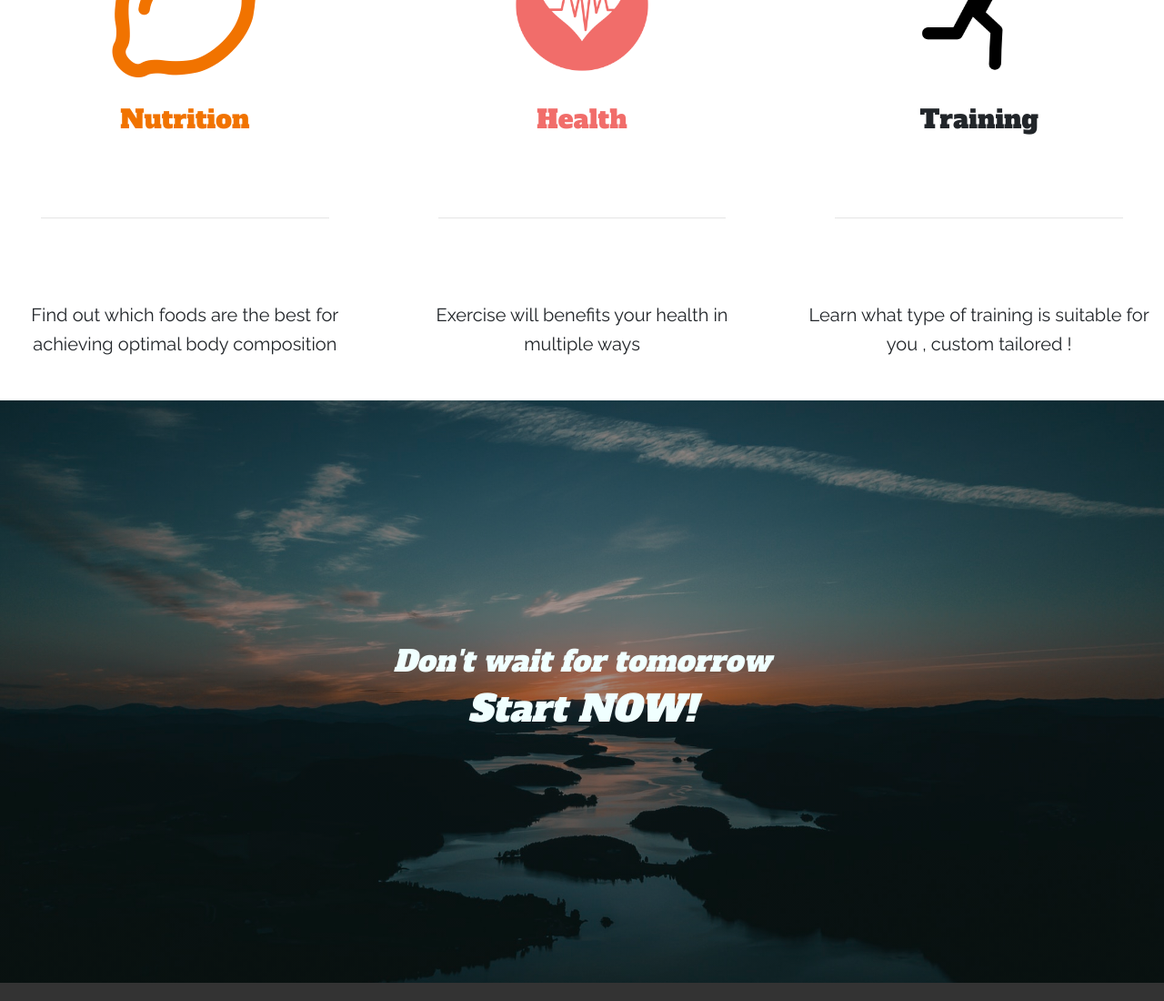
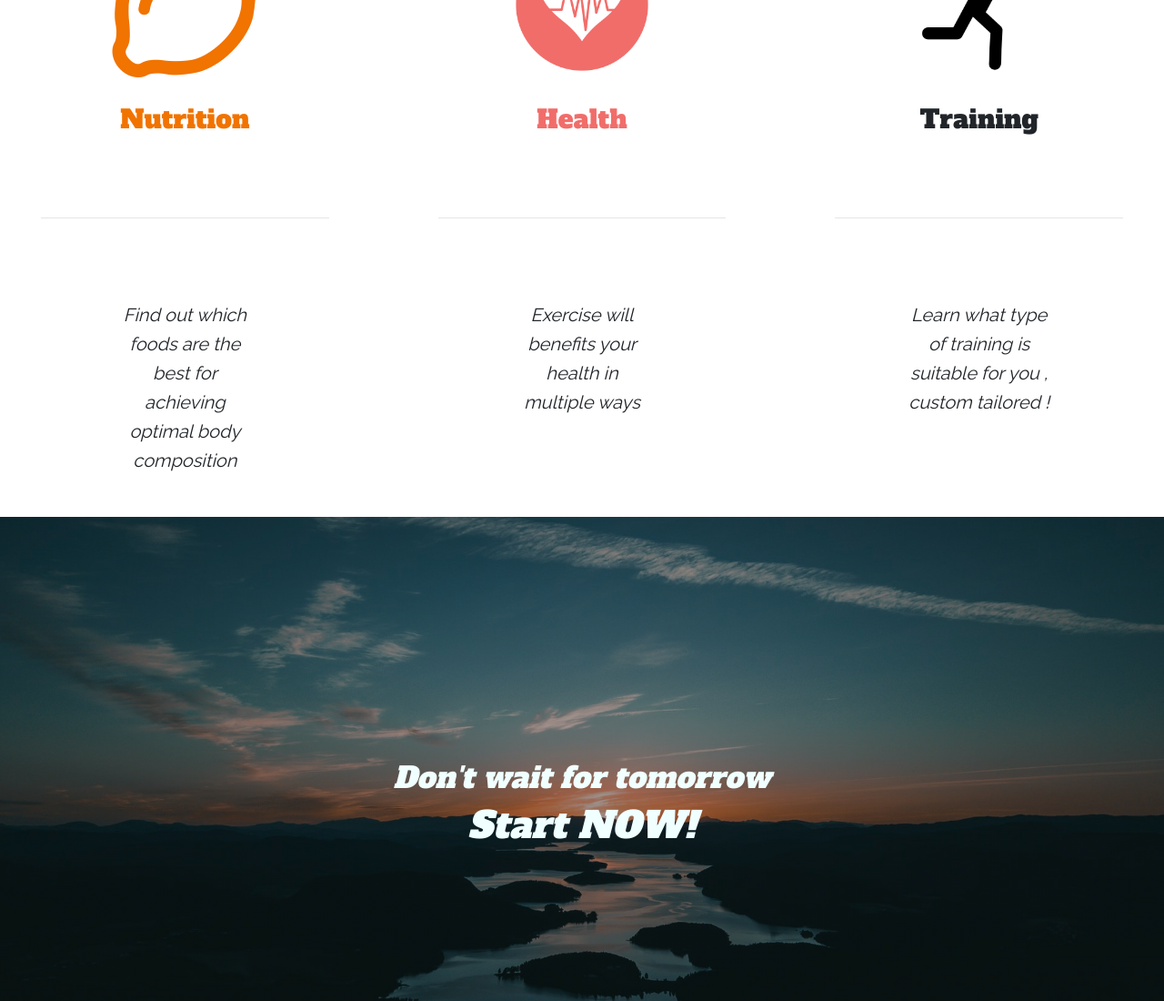
Before and after one commit to Trogdorbane/RevolutionFitness, a plain HTML site: page index.html in a window 1280 px wide. Shown: the part 820-1920 px from the top of the page at 91% size. Drawn offline with nearby package versions, Linux system fonts and the light colour scheme; a web font is replaced by a local one.

Commit message:
Add files via upload

```diff
--- a/style.css
+++ b/style.css
@@ -52,7 +52,9 @@ a:hover {
    }
 .row h3 {
     font-family: 'Alfa Slab One', cursive;
+
 }
+
 #orange {
     color: #F17300;
 }
@@ -123,15 +125,18 @@ a:hover {
   justify-content: center;
   position: relative;
   text-align: center;
-  padding: 60px;
+  padding: 30px;
 }
 .col-md-4 h3 {
     padding: 30px 0;
 }
 .col-md-4 p {
     line-height: 1.6;
-
     padding: 30px;
+    width: 50%;
+    margin-left: auto;
+    margin-right: auto;
+    font-style: italic;
 
 }
 .fa-facebook {
@@ -189,9 +194,6 @@ hr {
 }
 
 
-.foot {
-    margin-left: 30px;
-    }
 .footer-copyright {
     padding: 10px;
     background: #2d2d2d;
```
